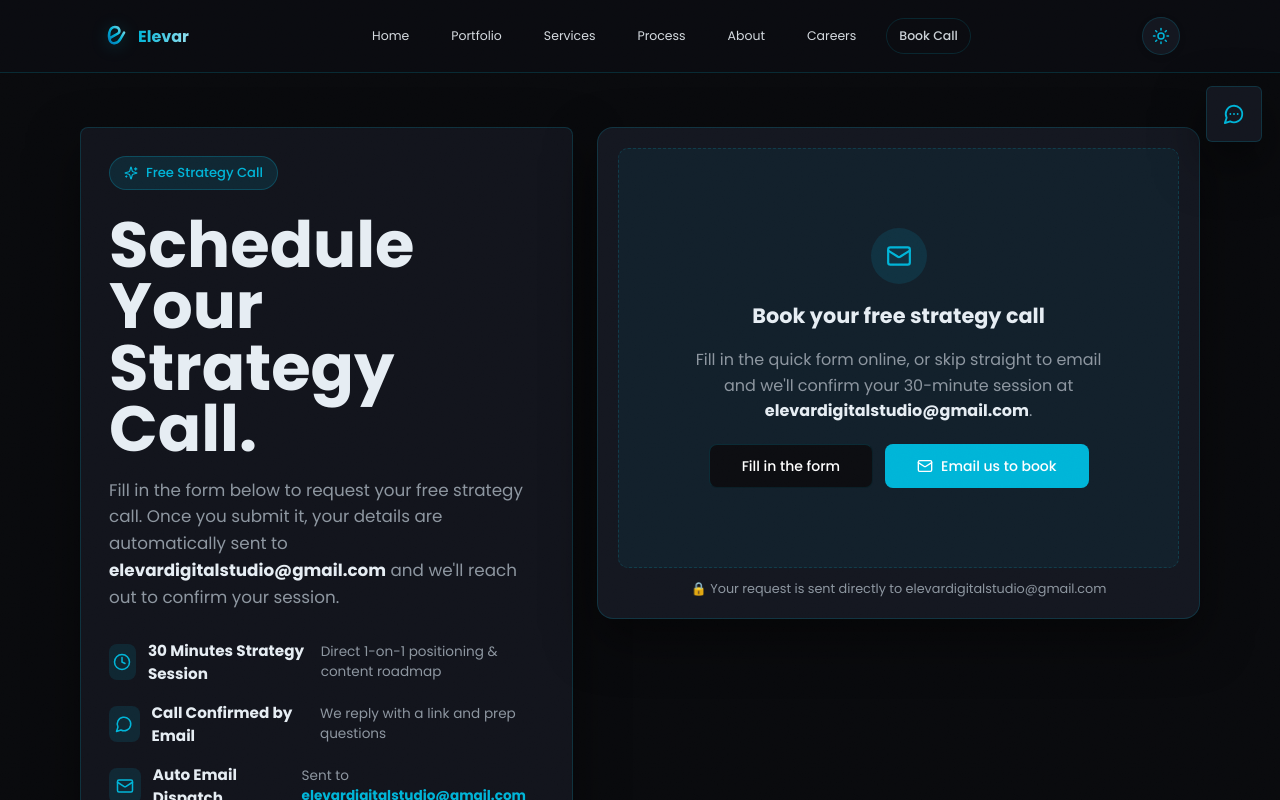
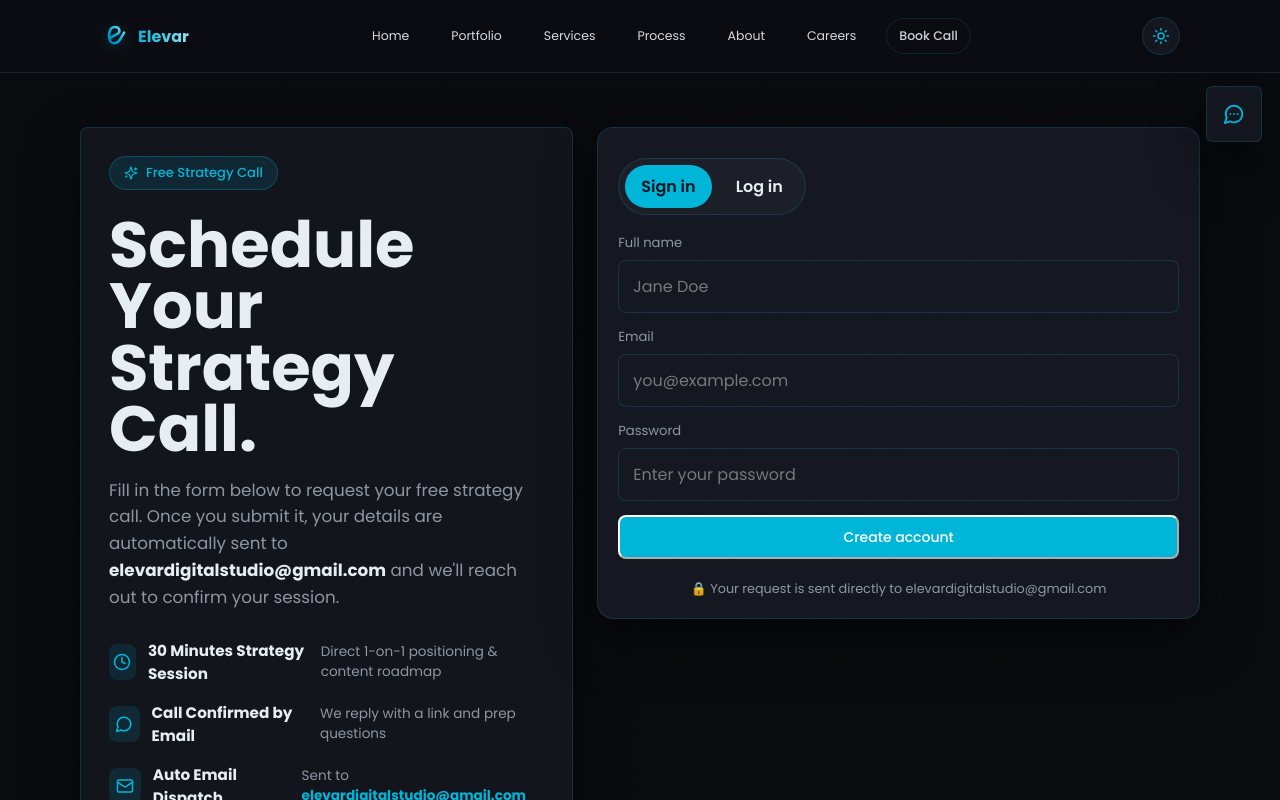
Before and after one commit to nameisvignesh/elevar, a Next.js app: page /book-call in a window 1280 px wide. Shown: the top 800 px of the page. Built offline with nearby package versions, Linux system fonts and the light colour scheme.

Commit message:
Project Completed.

```diff
--- a/app/book-call/page.tsx
+++ b/app/book-call/page.tsx
@@ -50,14 +50,32 @@ const MAILTO_HREF = `mailto:${APPLICATION_INBOX}?subject=${encodeURIComponent(
 export default function BookCall() {
   const [formFailed, setFormFailed] = useState(false);
   const [showInlineForm, setShowInlineForm] = useState(false);
+  const [authMode, setAuthMode] = useState<'signin' | 'login'>('signin');
+  const [isAuthenticated, setIsAuthenticated] = useState(false);
+  const [authError, setAuthError] = useState<string | null>(null);
+  const [userName, setUserName] = useState('');
+  const [authForm, setAuthForm] = useState({ name: '', email: '', password: '' });
   const loadTimerRef = useRef<ReturnType<typeof setTimeout>>();
+
+  useEffect(() => {
+    const savedSession = localStorage.getItem('elevar-book-call-session');
+    if (savedSession) {
+      try {
+        const parsed = JSON.parse(savedSession) as { name: string; email: string };
+        if (parsed?.email) {
+          setUserName(parsed.name || 'Team member');
+          setIsAuthenticated(true);
+          setShowInlineForm(true);
+        }
+      } catch {
+        localStorage.removeItem('elevar-book-call-session');
+      }
+    }
+  }, []);
 
   useEffect(() => {
     if (!showInlineForm || !FORM_CONFIGURED) return;
     loadTimerRef.current = setTimeout(() => {
-      // If the iframe never signalled a successful load, assume it's blocked
-      // (e.g. the form is still "Restricted" on Google's side and only the
-      // permission page loaded). Fall back to the email CTA.
       setFormFailed(true);
     }, FORM_LOAD_TIMEOUT_MS);
     return () => clearTimeout(loadTimerRef.current);
@@ -65,6 +83,68 @@ export default function BookCall() {
 
   function handleFormLoad() {
     clearTimeout(loadTimerRef.current);
+  }
+
+  function handleAuthChange(field: 'name' | 'email' | 'password', value: string) {
+    setAuthForm(prev => ({ ...prev, [field]: value }));
+  }
+
+  function handleAuthSubmit(event: React.FormEvent<HTMLFormElement>) {
+    event.preventDefault();
+    const trimmedName = authForm.name.trim();
+    const trimmedEmail = authForm.email.trim().toLowerCase();
+    const trimmedPassword = authForm.password.trim();
+
+    if (!trimmedEmail || !trimmedPassword || (authMode === 'signin' && !trimmedName)) {
+      setAuthError('Please complete the required fields to continue.');
+      return;
+    }
+
+    const existingUsers = JSON.parse(localStorage.getItem('elevar-book-call-users') || '[]') as Array<{
+      name: string;
+      email: string;
+      password: string;
+    }>;
+
+    if (authMode === 'signin') {
+      const duplicate = existingUsers.some(user => user.email.toLowerCase() === trimmedEmail);
+      if (duplicate) {
+        setAuthError('An account for this email already exists. Please log in instead.');
+        return;
+      }
+
+      const newUser = { name: trimmedName, email: trimmedEmail, password: trimmedPassword };
+      localStorage.setItem('elevar-book-call-users', JSON.stringify([...existingUsers, newUser]));
+      localStorage.setItem('elevar-book-call-session', JSON.stringify({ name: trimmedName, email: trimmedEmail }));
+      setUserName(trimmedName);
+      setIsAuthenticated(true);
+      setShowInlineForm(true);
+      setAuthError(null);
+      return;
+    }
+
+    const user = existingUsers.find(
+      item => item.email.toLowerCase() === trimmedEmail && item.password === trimmedPassword
+    );
+
+    if (!user) {
+      setAuthError('We could not find an account with those details. Please try again.');
+      return;
+    }
+
+    localStorage.setItem('elevar-book-call-session', JSON.stringify({ name: user.name, email: user.email }));
+    setUserName(user.name);
+    setIsAuthenticated(true);
+    setShowInlineForm(true);
+    setAuthError(null);
+  }
+
+  function handleLogout() {
+    setIsAuthenticated(false);
+    setShowInlineForm(false);
+    setAuthForm({ name: '', email: '', password: '' });
+    setAuthError(null);
+    localStorage.removeItem('elevar-book-call-session');
   }
 
   return (
@@ -158,7 +238,108 @@ export default function BookCall() {
               overflow: 'hidden',
             }}
           >
-            {showInlineForm && FORM_CONFIGURED && !formFailed ? (
+            {!isAuthenticated ? (
+              <div style={{ display: 'flex', flexDirection: 'column', gap: '18px', minHeight: '420px', justifyContent: 'center' }}>
+                <div style={{ display: 'flex', gap: '8px', background: 'rgba(255,255,255,0.03)', border: '1px solid var(--border)', borderRadius: '999px', padding: '6px', width: 'fit-content' }}>
+                  <button
+                    type="button"
+                    onClick={() => setAuthMode('signin')}
+                    style={{
+                      border: 'none',
+                      borderRadius: '999px',
+                      padding: '9px 16px',
+                      fontWeight: 600,
+                      cursor: 'pointer',
+                      background: authMode === 'signin' ? 'var(--primary)' : 'transparent',
+                      color: authMode === 'signin' ? '#03141d' : 'var(--text)',
+                    }}
+                  >
+                    Sign in
+                  </button>
+                  <button
+                    type="button"
+                    onClick={() => setAuthMode('login')}
+                    style={{
+                      border: 'none',
+                      borderRadius: '999px',
+                      padding: '9px 16px',
+                      fontWeight: 600,
+                      cursor: 'pointer',
+                      background: authMode === 'login' ? 'var(--primary)' : 'transparent',
+                      color: authMode === 'login' ? '#03141d' : 'var(--text)',
+                    }}
+                  >
+                    Log in
+                  </button>
+                </div>
+
+                <form onSubmit={handleAuthSubmit} style={{ display: 'grid', gap: '14px' }}>
+                  {authMode === 'signin' && (
+                    <div className="field">
+                      <label htmlFor="auth-name">Full name</label>
+                      <input
+                        id="auth-name"
+                        name="auth-name"
+                        type="text"
+                        value={authForm.name}
+                        onChange={event => handleAuthChange('name', event.target.value)}
+                        placeholder="Jane Doe"
+                      />
+                    </div>
+                  )}
+
+                  <div className="field">
+                    <label htmlFor="auth-email">Email</label>
+                    <input
+                      id="auth-email"
+                      name="auth-email"
+                      type="email"
+                      value={authForm.email}
+                      onChange={event => handleAuthChange('email', event.target.value)}
+                      placeholder="you@example.com"
+                    />
+                  </div>
+
+                  <div className="field">
+                    <label htmlFor="auth-password">Password</label>
+                    <input
+                      id="auth-password"
+                      name="auth-password"
+                      type="password"
+                      value={authForm.password}
+                      onChange={event => handleAuthChange('password', event.target.value)}
+                      placeholder="Enter your password"
+                    />
+                  </div>
+
+                  {authError && (
+                    <p style={{ margin: 0, color: '#ff6a6a', fontSize: '0.85rem' }}>{authError}</p>
+                  )}
+
+                  <Button type="submit" size="lg" className="btn-elevar">
+                    {authMode === 'signin' ? 'Create account' : 'Log in'}
+                  </Button>
+                </form>
+              </div>
+            ) : showInlineForm && FORM_CONFIGURED && !formFailed ? (
+              <div style={{ display: 'flex', flexDirection: 'column', gap: '12px' }}>
+                <div style={{ display: 'flex', justifyContent: 'space-between', alignItems: 'center', gap: '10px' }}>
+                  <span style={{ fontSize: '0.85rem', color: 'var(--muted)' }}>Signed in as {userName}</span>
+                  <button
+                    type="button"
+                    onClick={handleLogout}
+                    style={{
+                      border: '1px solid var(--border)',
+                      background: 'transparent',
+                      color: 'var(--text)',
+                      borderRadius: '999px',
+                      padding: '7px 12px',
+                      cursor: 'pointer',
+                    }}
+                  >
+                    Log out
+                  </button>
+                </div>
                 <iframe
                   title="Book a Strategy Call"
                   src={GOOGLE_FORM_EMBED_URL}
@@ -170,6 +351,7 @@ export default function BookCall() {
                 >
                   Loading the booking form…
                 </iframe>
+              </div>
             ) : showInlineForm && formFailed ? (
               <div
                 style={{
--- a/app/career/page.tsx
+++ b/app/career/page.tsx
@@ -96,7 +96,7 @@ export default function CareerPage() {
       formData.append('role', form.role);
       formData.append('portfolio', portfolioFile);
 
-      const response = await fetch('/api/career/', {
+      const response = await fetch('/api/career', {
         method: 'POST',
         body: formData,
       });
--- a/package.json
+++ b/package.json
@@ -16,6 +16,7 @@
     "@radix-ui/react-slot": "^1.3.3",
     "@react-three/drei": "^9.122.0",
     "@react-three/fiber": "^8.18.0",
+    "eslint": "^8.57.1",
     "framer-motion": "^11.11.9",
     "lucide-react": "^0.468.0",
     "next": "14.2.15",
```
Also changed, not shown: 1 other file (tests, documents, lock files or other folders). Lines whose indentation alone changed are shown as unchanged.
